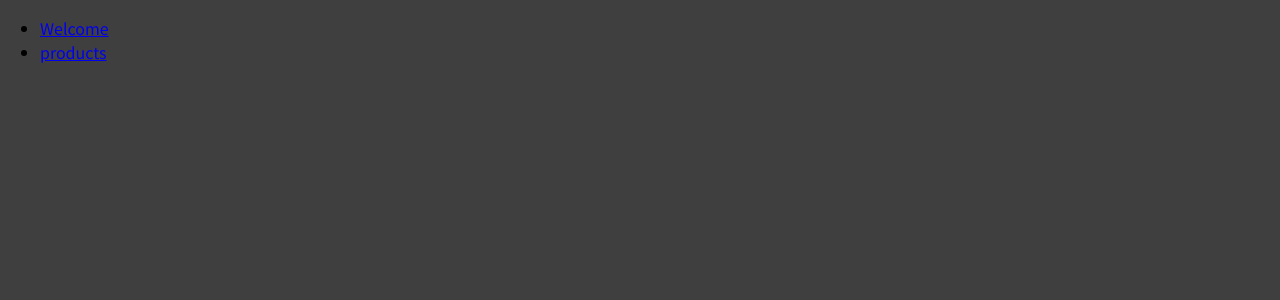
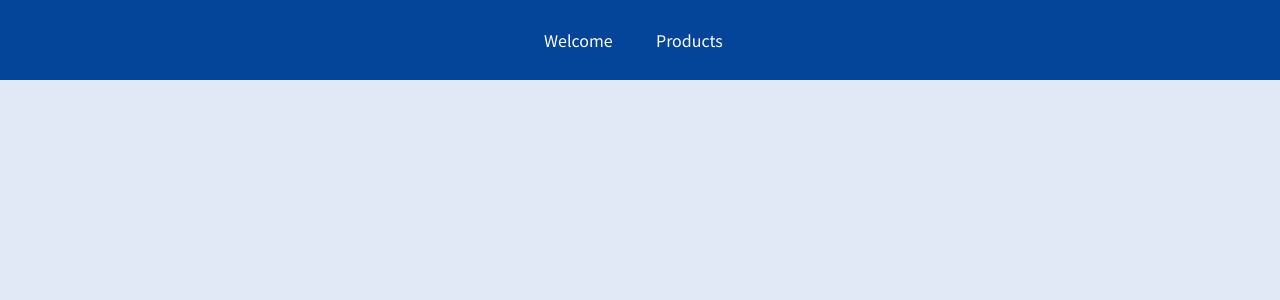
Before and after one commit to jdkromer/section20, a JavaScript app: page / in a window 1280 px wide. Shown: the top 300 px of the page. Built offline with nearby package versions, Linux system fonts and the light colour scheme.

Commit message:
using navlinks

```diff
--- a/src/components/MainHeader.js
+++ b/src/components/MainHeader.js
@@ -1,14 +1,16 @@
-import { Link } from 'react-router-dom';
+import { NavLink } from 'react-router-dom';
+
+import classes from './MainHeader.module.css'
 
 const MainHeader = () => {
-    return <header>
+    return <header className={classes.header}>
         <nav>
             <ul>
                 <li>
-                    <Link to='/welcome'>Welcome</Link>
+                    <NavLink activeClassName={classes.active} to='/welcome'>Welcome</NavLink>
                 </li>
                 <li>
-                    <Link to='/products'>products</Link>
+                    <NavLink activeClassName={classes.active} to='/products'>Products</NavLink>
                 </li>
             </ul>
         </nav>
--- /dev/null
+++ b/src/components/MainHeader.module.css
@@ -0,0 +1,38 @@
+.header {
+  width: 100%;
+  height: 5rem;
+  background-color: #044599;
+  padding: 0 10%;
+}
+
+.header nav {
+  height: 100%;
+}
+
+.header ul {
+  height: 100%;
+  list-style: none;
+  display: flex;
+  padding: 0;
+  margin: 0;
+  align-items: center;
+  justify-content: center;
+}
+
+.header li {
+  margin: 0 1rem;
+  width: 5rem;
+}
+
+.header a {
+  color: white;
+  text-decoration: none;
+}
+
+.header a:hover,
+.header a:active,
+.header a.active {
+  color: #95bcf0;
+  padding-bottom: 0.25rem;
+  border-bottom: 4px solid #95bcf0;
+}
--- a/src/index.css
+++ b/src/index.css
@@ -1,4 +1,31 @@
 @import url('https://fonts.googleapis.com/css2?family=Noto+Sans+JP:wght@400;700&display=swap');
+
+* {
+  box-sizing: border-box;
+}
+
+html {
+  font-family: 'Noto Sans JP', sans-serif;
+}
+
+body {
+  margin: 0;
+  background-color: #e0e9f5;
+}
+
+main {
+  margin-top: 7rem;
+  text-align: center;
+}
+
+h1,
+h2,
+h3,
+p {
+  color: #042b5f;
+}
+
+/* @import url('https://fonts.googleapis.com/css2?family=Noto+Sans+JP:wght@400;700&display=swap');
 
 * {
   box-sizing: border-box;
@@ -12,3 +39,5 @@ body {
   margin: 0;
   background-color: #3f3f3f;
 }
+
+ */
```
Also changed, not shown: 1 other file (tests, documents, lock files or other folders).
